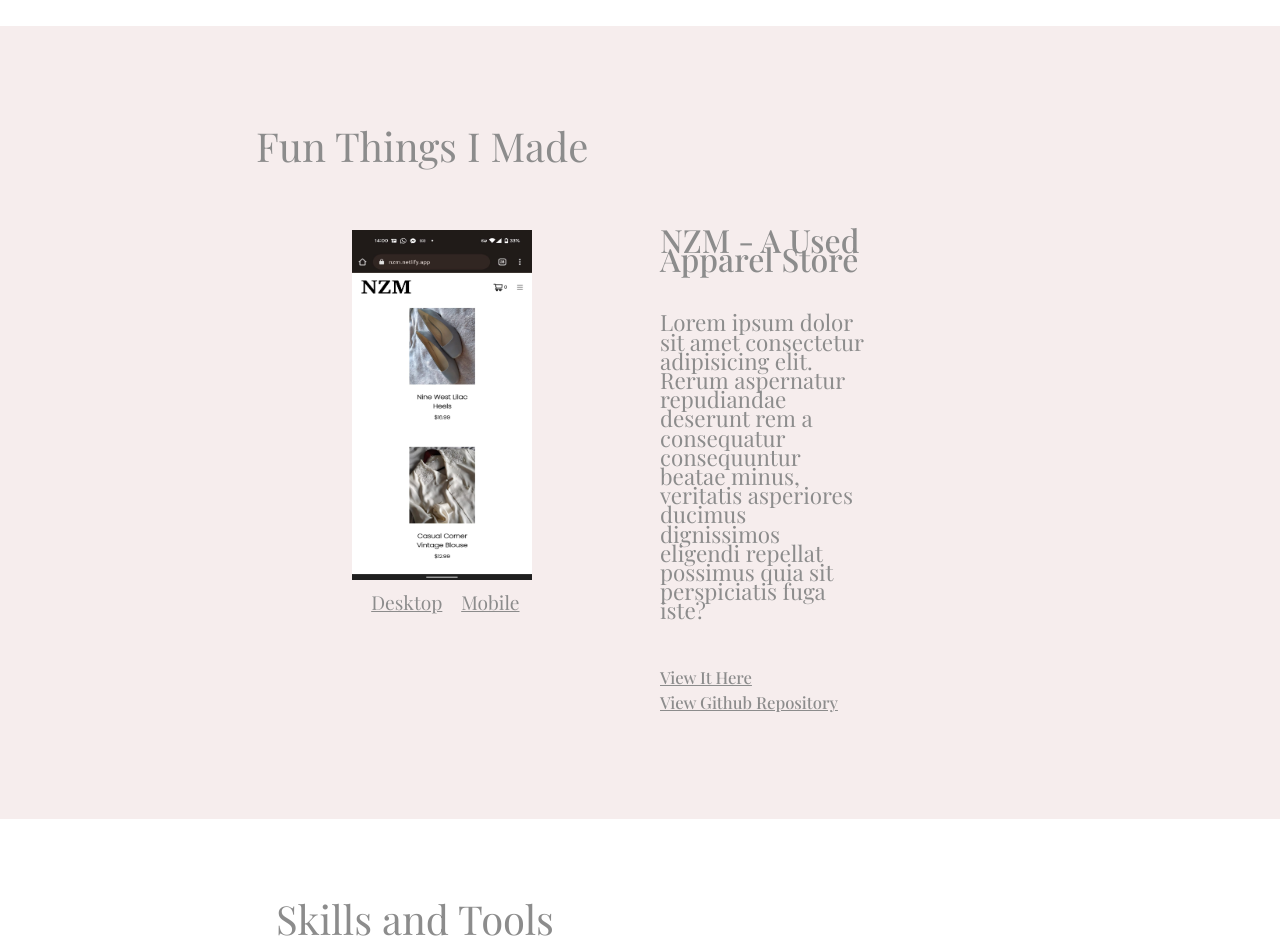
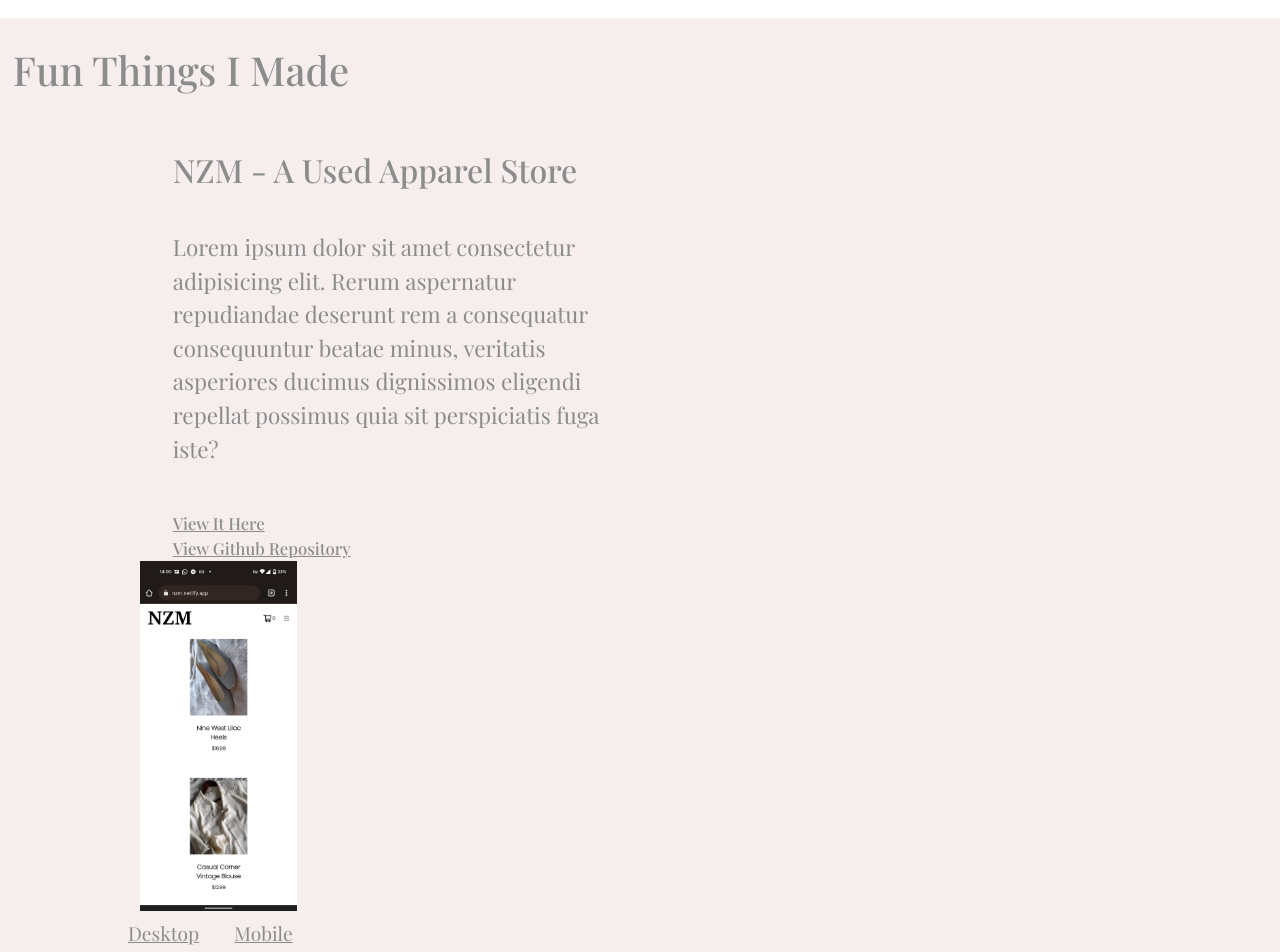
Before and after one commit to jezraelhope/Portfolio, a React (Create React App) app: page / in a window 1280 px wide. Shown: the part 1440-2392 px from the top of the page. Built offline with nearby package versions, Linux system fonts and the light colour scheme; a web font is replaced by a local one.

Commit message:
projects component styling

```diff
--- a/public/index.html
+++ b/public/index.html
@@ -14,7 +14,6 @@
 </head>
 
 <body>
-  <noscript>You need to enable JavaScript to run this app.</noscript>
   <div id="root"></div>
 </body>
 
--- a/src/Components/Projects.js
+++ b/src/Components/Projects.js
@@ -8,26 +8,15 @@ const Projects = () => {
 	return (
 		<div className="projects-container">
 			<div className="projects">
-				<div className="project-header">Fun Things I Made</div>
+				<h2 className="project-header">Fun Things I Made</h2>
 				{projectData.map((item) => {
 					return (
-						<div className="project-item" key={item.id}>
-							<div className="demo">
-								<img
-									src={item.mobileDemo[0]}
-									alt="mobile-demo"
-									className="mobile-demo"
-								/>
-								<div className="buttons">
-									<button>Desktop</button>
-									<button>Mobile</button>
-								</div>
-							</div>
-							<div className="description">
-								<div className="project-title">{item.name}</div>
-								<div className="project-description">
+						<figure className="project-item" key={item.id}>
+							<figcaption className="description">
+								<h3 className="project-title">{item.name}</h3>
+								<p className="project-description">
 									{item.description}
-								</div>
+								</p>
 								<div className="project-links">
 									<a
 										href={item.liveLink}
@@ -42,8 +31,21 @@ const Projects = () => {
 										View Github Repository
 									</a>
 								</div>
+							</figcaption>
+							<div className="demo">
+								<div className="image">
+									<img
+										src={item.mobileDemo[0]}
+										alt="mobile-demo"
+										className="mobile-demo"
+									/>
+								</div>
+								<div className="buttons">
+									<button>Desktop</button>
+									<button>Mobile</button>
+								</div>
 							</div>
-						</div>
+						</figure>
 					);
 				})}
 			</div>
--- a/src/Styles/contact.css
+++ b/src/Styles/contact.css
@@ -68,7 +68,7 @@
 	margin: 0 .5em;
 }
 
-@media screen and (min-width:768px) {
+@media screen and (min-width:900px) {
 	.contact-container {
 		width: 100%;
 		padding: 2em 0;
@@ -76,7 +76,7 @@
 	}
 
 	.contact {
-		width: 60%;
+		width: 80%;
 		margin: 0 auto;
 		padding-left: 6em;
 
@@ -112,11 +112,21 @@
 
 	#text-area {
 		width: 100%;
+		box-sizing: border-box;
+		margin-right: 1em;
 	}
 
 	.me-and-socials {
 		display: flex;
 		width: 50%;
+	}
+
+	.my-image {
+		width: 100%;
+		max-width: 300px;
+		height: 95%;
+		max-height: 300px ;
+
 	}
 
 	.me-and-socials .my-image {
--- a/src/Styles/home.css
+++ b/src/Styles/home.css
@@ -1,6 +1,6 @@
 .home-container {
 	background-color: #AD59591C;
-	margin-top: 5.5em;
+	margin-top: 4em;
 }
 .home {
 	padding: .7em;
@@ -23,13 +23,13 @@
 	display: flex;
 	flex-direction: row;
 	justify-content: space-between;
-	margin-top: 10em;
+	margin: 10em 0 1em 0;
 }
 
 .home-links {
 	display: flex;
 	flex-direction: column;
-	justify-content: end;
+	justify-content: flex-end;
 }
 
 .home-links a {
@@ -39,7 +39,7 @@
 .name {
 	display: flex;
 	flex-direction: column;
-	justify-content: end;
+	justify-content: flex-end;
 	align-items: flex-end;
 }
 
--- a/src/Styles/projects.css
+++ b/src/Styles/projects.css
@@ -5,28 +5,38 @@
 .projects {
 	padding: 1em .8em;
 	color: #8C8C8C;
-	margin: 1.5em auto;
+	margin-top: 1em;
 	align-items: center;
 }
 
 .project-header {
 	font-size: 1.3em;
-	margin: 1.5em 0;
+	font-weight: 500;
 }
 
 .project-item {
 	display: flex;
 	flex-direction: row;
 	margin: 2em auto;
+	flex-wrap: wrap;
 }
 
 .demo {
 	display: flex;
 	flex-direction: column;
+	margin: 2em auto;
+}
+
+.image {
+	display: flex;
 	align-items: center;
+	width: 70%;
+	margin: 0 auto;
 }
 
 .mobile-demo {
+	max-height: 100%;
+	margin: 0 auto;
 	width: 80%;
 	margin-bottom: 1em;
 }
@@ -53,6 +63,10 @@
 	display: flex;
 	flex-direction: column;
 	line-height: 1.2em;
+}
+
+.project-title {
+	font-weight: 500;
 }
 
 .project-description {
@@ -113,10 +127,12 @@
 	.project-title {
 		font-size: 2em;
 		font-weight: 550;
+		line-height: 1em;
 	}
 
 	.project-description {
 		font-size: 1.4em;
+		line-height: 1.5em;
 	}
 
 	.project-links {
```
